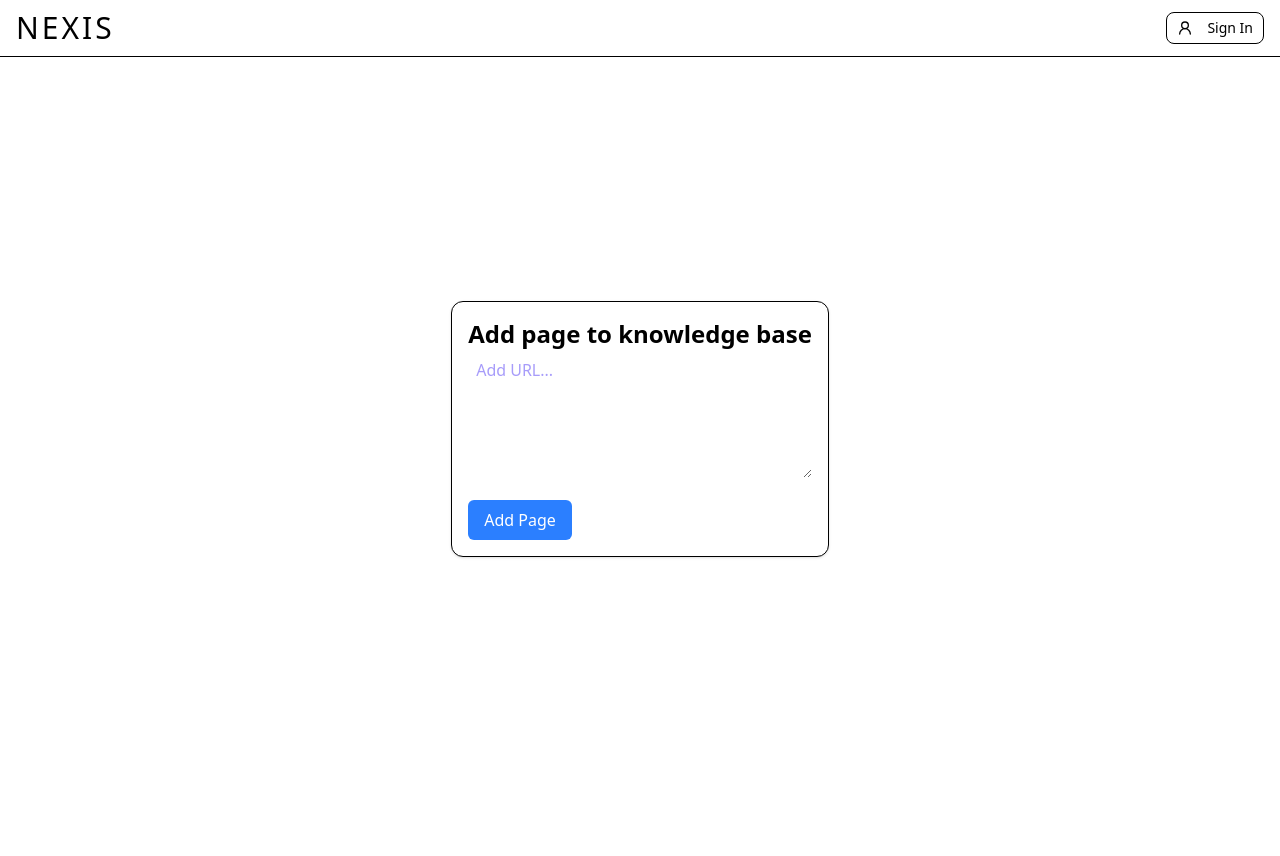
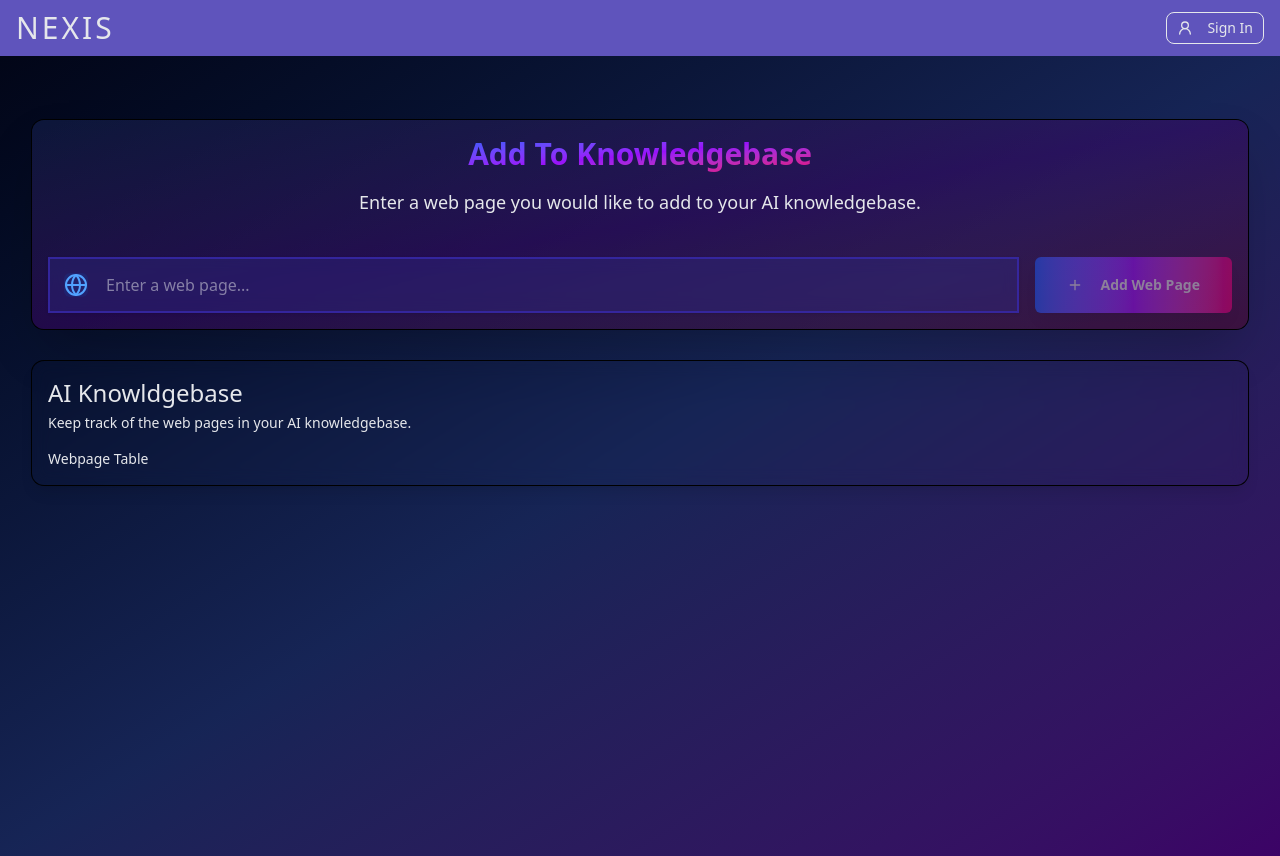
Before and after one commit to shando-howell/nexis, a Next.js app: page /dashboard in a window 1280 px wide. Before the commit the page ends 800 px from the top, so only its background shows below. Built offline with nearby package versions, Linux system fonts and the light colour scheme; no server answers.

Commit message:
Worked on UI.

```diff
--- a/app/chat/page.tsx
+++ b/app/chat/page.tsx
@@ -37,7 +37,7 @@ export default function Chat() {
             </section>
 
             {/* Input */}
-            <footer className="border-t p-4">
+            <footer className="border-t p-4 bg-indigo-800/80">
                 <div className="max-w-4xl mx-auto relative">
                     <div className="relative flex items-center">
                         <input
@@ -49,7 +49,7 @@ export default function Chat() {
 
                         <button
                             onClick={handleAsk}
-                            className="absolute right-1.5 rounded-xl h-9 w-9 p-0 flex items-center justify-center transition-all bg-blue-500 text-white">
+                            className="absolute right-1.5 rounded-xl h-9 w-9 p-0 flex items-center justify-center transition-all bg-indigo-600/80 text-white">
                             <SendHorizonal />
                         </button>
                     </div>
--- a/app/dashboard/page.tsx
+++ b/app/dashboard/page.tsx
@@ -4,6 +4,9 @@ import { useAction } from "convex/react";
 import { api } from "@/convex/_generated/api";
 import { useState } from "react";
 import { toast } from "sonner";
+import { Card, CardContent, CardDescription, CardHeader, CardTitle } from "@/components/ui/card";
+import { Globe, Plus } from "lucide-react";
+import { Button } from "@/components/ui/button";
 
 export default function WebIngest() {
     const [urls, setUrls] = useState("");
@@ -28,23 +31,84 @@ export default function WebIngest() {
     };
 
     return (
-        <div className="p-4 flex flex-col flex-1 items-center justify-center h-full">
-            <div className="p-4 border rounded-xl shadow-sm bg-white">
-                <h1 className="text-2xl font-bold">Add page to knowledge base</h1>
-                <textarea
-                    className="w-full p-2 rounded-md h-32 mb-4 text-indigo-600"
-                    placeholder="Add URL..."
-                    value={urls}
-                    onChange={(e) => setUrls(e.target.value)}
-                />
+        <div className="min-h-screen bg-linear-to-br from-slate-950 via-blue-950 to-purple-950">
+            <div className="mx-auto max-w-7xl px-4 py-8 sm:px-6 lg:px-8">
+                <div className="space-y-8">
+                    {/* Add To Knowledgebase section */}
+                    <Card className="relative overflow-hidden border-indigo-800/80 mt-8 shadow-2xl bg-linear-to-br from-blue-950/50 via-purple-950/50 to-pink-950/50 backdrop-blue-sm">
+                        <CardHeader className="text-center pb-6 relative">
+                            <div className="flex items-center justify-center gap-3 mb-3">
+                                <CardTitle className="text-3xl font-bold bg-linear-to-br from-blue-600 via-purple-600 to-pink-600 bg-clip-text text-transparent">
+                                    Add To Knowledgebase
+                                </CardTitle>
+                            </div>
+                            <CardDescription className="text-lg text-gray-200 max-w-2xl mx-auto leading-relaxed">
+                                Enter a web page you would like to add to your AI knowledgebase.
+                            </CardDescription>
+                        </CardHeader>
+                        <CardContent className="relative">
+                            <div className="space-y-6">
+                                <div className="flex flex-col md:flex-row gap-4">
+                                    <div className="flex-1 relative">
+                                        <div className="absolute left-4 top-1/2 transform -translate-y-1/2 rounded-md bg-blue-900/30 z-10">
+                                            <Globe className="w-6 h-6 text-blue-400" />
+                                        </div>
+                                        <input
+                                            className="w-full pl-14 h-14 text-base text-gray-200 border-2 border-indigo-800/80 focus:border-indigo-400 bg-indigo-900/40 backdrop-blur-sm shadow-sm"
+                                            placeholder="Enter a web page..."
+                                            value={urls}
+                                            onChange={(e) => setUrls(e.target.value)}
+                                        />
+                                    </div>
+                                    <div>
+                                        <Button
+                                            onClick={handleIngest}
+                                            size="lg"
+                                            disabled={isLoading || !urls.trim()}
+                                            className="h-14 px-6 md:px-8 bg-linear-to-r from-blue-600 via-purple-600 to-pink-600
+                                            hover:from-blue-700 hover:via-purple-600 hover:to-pink-700 border-0 shadow-lg
+                                            hover:shadow-xl hover:shadow-purple-500/25 transition-all duration-300 group
+                                            font-semibold w-full md:w-auto text-gray-200 rounded-md disabled:opacity-50"
+                                        >
+                                            {isLoading ? (
+                                                <>
+                                                    <div className="w-5 h-5 border-2 border-current border-t-transparent rounded-full animate-spin mr-3" />
+                                                    <span className="hidden lg:inline">
+                                                        Processing Web Page...
+                                                    </span>
+                                                </>
+                                            ) : (
+                                                <>
+                                                    <Plus className="w-5 h-5 mr-3 group-hover:rotate-90 transition-transform duration-300" />
+                                                    <span className="lg:inline">
+                                                        Add Web Page
+                                                    </span>
+                                                </>
+                                            )}
+                                        </Button>
+                                    </div>
+                                </div>
+                            </div>
+                        </CardContent>
+                    </Card>
 
-                <button
-                    onClick={handleIngest}
-                    disabled={isLoading}
-                    className="bg-blue-500 text-white px-4 py-2 rounded-md disabled:opacity-50"
-                >
-                    {isLoading ? "Processing Page..." : "Add Page"}
-                </button>
+                    {/* Knowledgebase Section */}
+                    <Card className="border-0 shadow-lg bg-card/50 backdrop-blur-sm">
+                        <CardHeader>
+                            <div className="flex items-center gap-2">
+                                <CardTitle className="text-2xl text-gray-200">
+                                    AI Knowldgebase
+                                </CardTitle>
+                            </div>
+                            <CardDescription className="text-gray-200">
+                                Keep track of the web pages in your AI knowledgebase.
+                            </CardDescription>
+                        </CardHeader>
+                        <CardContent className="text-gray-200">
+                            Webpage Table
+                        </CardContent>
+                    </Card>
+                </div>
             </div>
         </div>
     )
--- a/components/Header.tsx
+++ b/components/Header.tsx
@@ -8,9 +8,9 @@ import { Button } from "./ui/button";
 
 const Header = () => {
     return (
-        <header className={`sticky top-0 w-full border-b bg-white/80 backdrop-blur supports-[backdrop-filter]:bg-background/60`}>
+        <header className={`sticky top-0 w-full text-gray-200 bg-indigo-800/80 backdrop-blur supports-backdrop-filter:bg-background/60`}>
             <div className="mx-auto flex h-14 max-w-7xl items-center gap-2 px-4">
-                <div className="flex-1 text-3xl uppercase text-black tracking-widest">
+                <div className="flex-1 text-3xl uppercase tracking-widest">
                     <Link href="/">Nexis</Link>
                 </div>
 
--- /dev/null
+++ b/components/ui/card.tsx
@@ -0,0 +1,103 @@
+import * as React from "react"
+
+import { cn } from "@/lib/utils"
+
+function Card({
+  className,
+  size = "default",
+  ...props
+}: React.ComponentProps<"div"> & { size?: "default" | "sm" }) {
+  return (
+    <div
+      data-slot="card"
+      data-size={size}
+      className={cn(
+        "group/card flex flex-col gap-4 overflow-hidden rounded-xl bg-card py-4 text-sm text-card-foreground ring-1 ring-foreground/10 has-data-[slot=card-footer]:pb-0 has-[>img:first-child]:pt-0 data-[size=sm]:gap-3 data-[size=sm]:py-3 data-[size=sm]:has-data-[slot=card-footer]:pb-0 *:[img:first-child]:rounded-t-xl *:[img:last-child]:rounded-b-xl",
+        className
+      )}
+      {...props}
+    />
+  )
+}
+
+function CardHeader({ className, ...props }: React.ComponentProps<"div">) {
+  return (
+    <div
+      data-slot="card-header"
+      className={cn(
+        "group/card-header @container/card-header grid auto-rows-min items-start gap-1 rounded-t-xl px-4 group-data-[size=sm]/card:px-3 has-data-[slot=card-action]:grid-cols-[1fr_auto] has-data-[slot=card-description]:grid-rows-[auto_auto] [.border-b]:pb-4 group-data-[size=sm]/card:[.border-b]:pb-3",
+        className
+      )}
+      {...props}
+    />
+  )
+}
+
+function CardTitle({ className, ...props }: React.ComponentProps<"div">) {
+  return (
+    <div
+      data-slot="card-title"
+      className={cn(
+        "text-base leading-snug font-medium group-data-[size=sm]/card:text-sm",
+        className
+      )}
+      {...props}
+    />
+  )
+}
+
+function CardDescription({ className, ...props }: React.ComponentProps<"div">) {
+  return (
+    <div
+      data-slot="card-description"
+      className={cn("text-sm text-muted-foreground", className)}
+      {...props}
+    />
+  )
+}
+
+function CardAction({ className, ...props }: React.ComponentProps<"div">) {
+  return (
+    <div
+      data-slot="card-action"
+      className={cn(
+        "col-start-2 row-span-2 row-start-1 self-start justify-self-end",
+        className
+      )}
+      {...props}
+    />
+  )
+}
+
+function CardContent({ className, ...props }: React.ComponentProps<"div">) {
+  return (
+    <div
+      data-slot="card-content"
+      className={cn("px-4 group-data-[size=sm]/card:px-3", className)}
+      {...props}
+    />
+  )
+}
+
+function CardFooter({ className, ...props }: React.ComponentProps<"div">) {
+  return (
+    <div
+      data-slot="card-footer"
+      className={cn(
+        "flex items-center rounded-b-xl border-t bg-muted/50 p-4 group-data-[size=sm]/card:p-3",
+        className
+      )}
+      {...props}
+    />
+  )
+}
+
+export {
+  Card,
+  CardHeader,
+  CardFooter,
+  CardTitle,
+  CardAction,
+  CardDescription,
+  CardContent,
+}
```
Also changed, not shown: app/page.tsx (+48 -4 lines).
